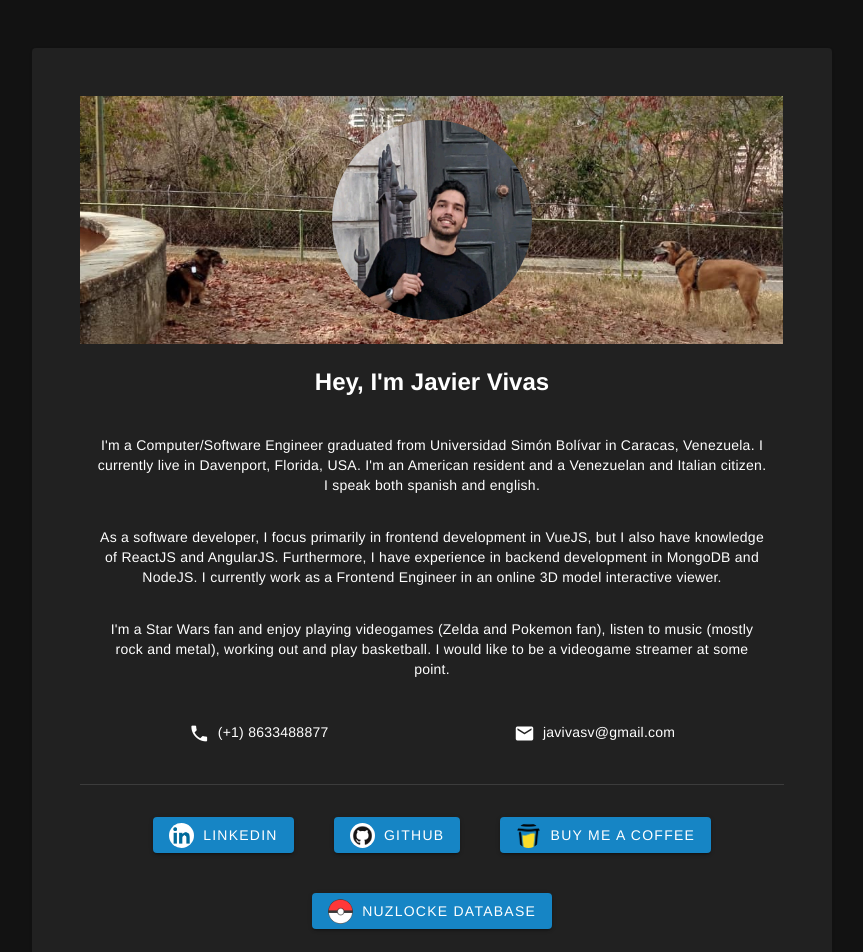
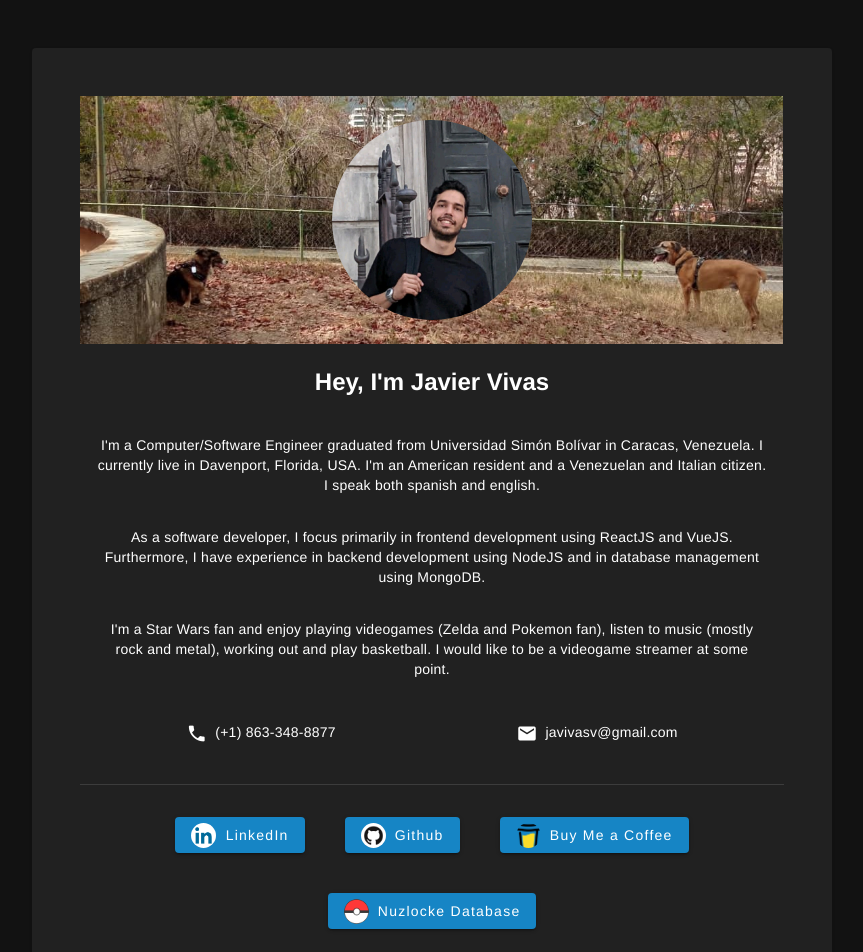
Before and after one commit to javivasv/javivasv-website, a Vue app: page / in a window 1280 px wide. Shown: the top 952 px of the page, without its empty margins (208-1071 px from the left). Built offline with nearby package versions, Linux system fonts and the light colour scheme.

Commit message:
Add skills. Add style files. change text and things

```diff
--- a/package.json
+++ b/package.json
@@ -8,6 +8,7 @@
     "lint": "vue-cli-service lint"
   },
   "dependencies": {
+    "less-loader": "^12.2.0",
     "vue": "^3.2.13",
     "vue-router": "^4.0.3",
     "vuetify": "^3.1.5",
--- a/src/components/About.vue
+++ b/src/components/About.vue
@@ -25,11 +25,9 @@
           speak both spanish and english.
         </v-card-text>
         <v-card-text>
-          As a software developer, I focus primarily in frontend development in
-          VueJS, but I also have knowledge of ReactJS and AngularJS.
-          Furthermore, I have experience in backend development in MongoDB and
-          NodeJS. I currently work as a Frontend Engineer in an online 3D model
-          interactive viewer.
+          As a software developer, I focus primarily in frontend development
+          using ReactJS and VueJS. Furthermore, I have experience in backend
+          development using NodeJS and in database management using MongoDB.
         </v-card-text>
         <v-card-text>
           I'm a Star Wars fan and enjoy playing videogames (Zelda and Pokemon
@@ -40,7 +38,7 @@
           <v-row no-gutters align="center" justify="space-around">
             <div class="ma-3">
               <v-icon class="mr-2" icon="phone"></v-icon>
-              <span>(+1) 8633488877</span>
+              <span>(+1) 863-348-8877</span>
             </div>
             <div class="ma-3">
               <v-icon class="mr-2" icon="email"></v-icon>
--- a/src/components/Sites.vue
+++ b/src/components/Sites.vue
@@ -3,7 +3,7 @@
     <v-btn
       v-for="site in sites"
       :key="site.url"
-      class="ma-5"
+      class="ma-5 sites"
       color="#1685C5"
       :href="site.url"
       target="_blank"
--- a/src/components/Skills.vue
+++ b/src/components/Skills.vue
@@ -32,7 +32,7 @@ export default defineComponent({
           name: "Redux",
         },
         {
-          name: "MUI",
+          name: "Material UI",
         },
         {
           name: "VueJS 2",
@@ -53,7 +53,13 @@ export default defineComponent({
           name: "CSS",
         },
         {
-          name: "AngularJS",
+          name: "Jest",
+        },
+        {
+          name: "Vite",
+        },
+        {
+          name: "Vitest",
         },
         {
           name: "NodeJS",
@@ -68,6 +74,9 @@ export default defineComponent({
           name: "Django",
         },
         {
+          name: "AngularJS",
+        },
+        {
           name: "Java",
         },
       ],
--- a/src/main.ts
+++ b/src/main.ts
@@ -9,6 +9,9 @@ import "vuetify/styles";
 import { createVuetify } from "vuetify";
 import * as components from "vuetify/components";
 import * as directives from "vuetify/directives";
+
+// Style
+import "@/style/style.less";
 
 const vuetify = createVuetify({
   components,
--- /dev/null
+++ b/src/style/style.less
@@ -0,0 +1,3 @@
+.sites {
+  text-transform: none;
+}
```
Also changed, not shown: 1 other file (tests, documents, lock files or other folders).
